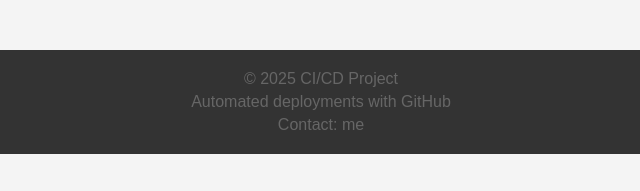
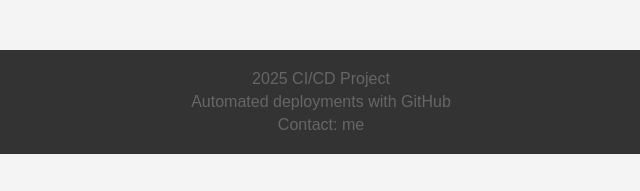
Before and after one commit to feexq/iit-lab4_5, a plain HTML site: page index.html in a window 1280 px wide. Shown: the part 606-797 px from the top of the page, 319-959 px from the left. Drawn offline with Linux system fonts and the light colour scheme.

Commit message:
Update index.html

```diff
--- a/index.html
+++ b/index.html
@@ -14,7 +14,7 @@
     </div>
 
     <footer>
-        <p>© 2025 CI/CD Project</p>
+        <p>2025 CI/CD Project</p>
         <p>Automated deployments with GitHub</p>
         <p>Contact: me</p>
     </footer>
```
